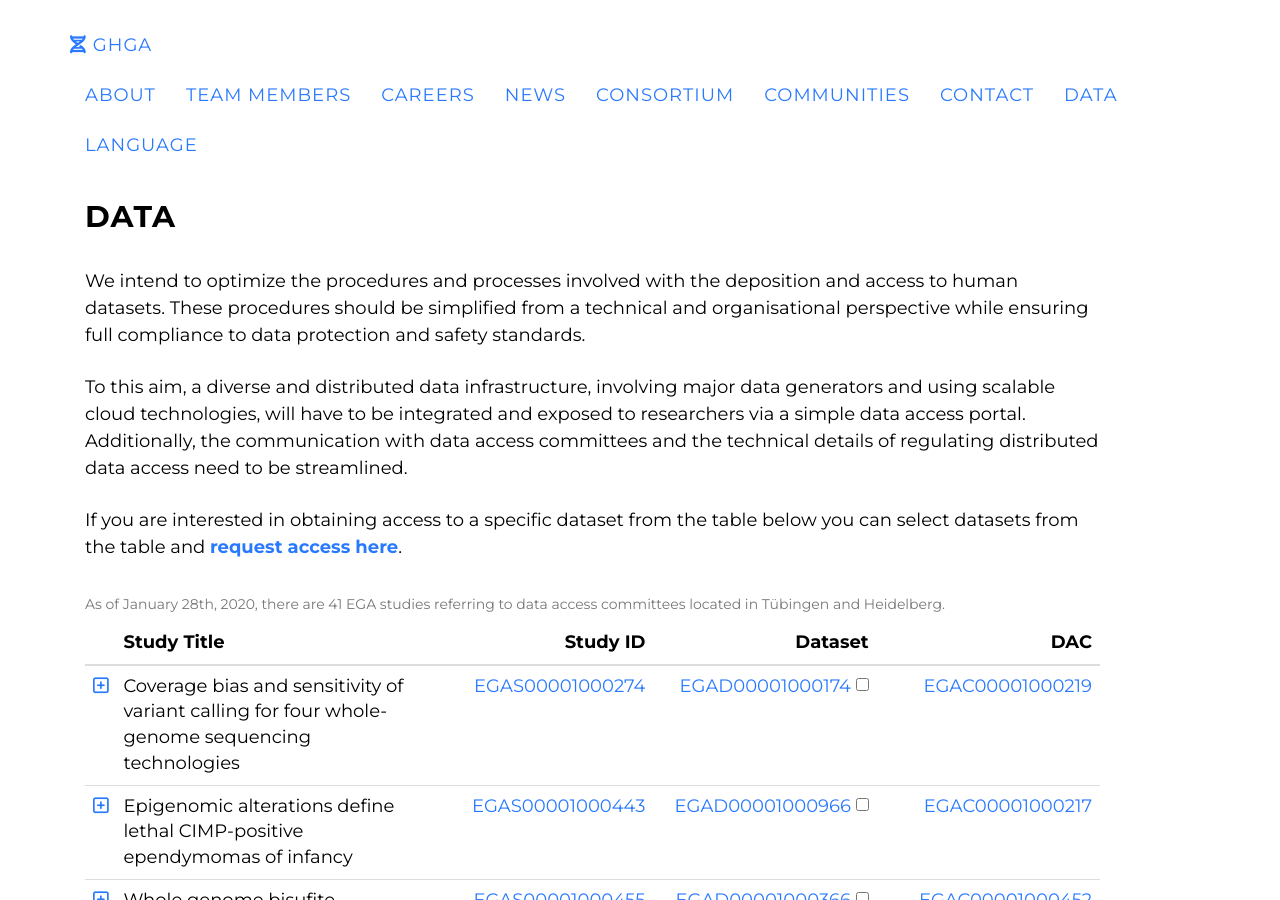
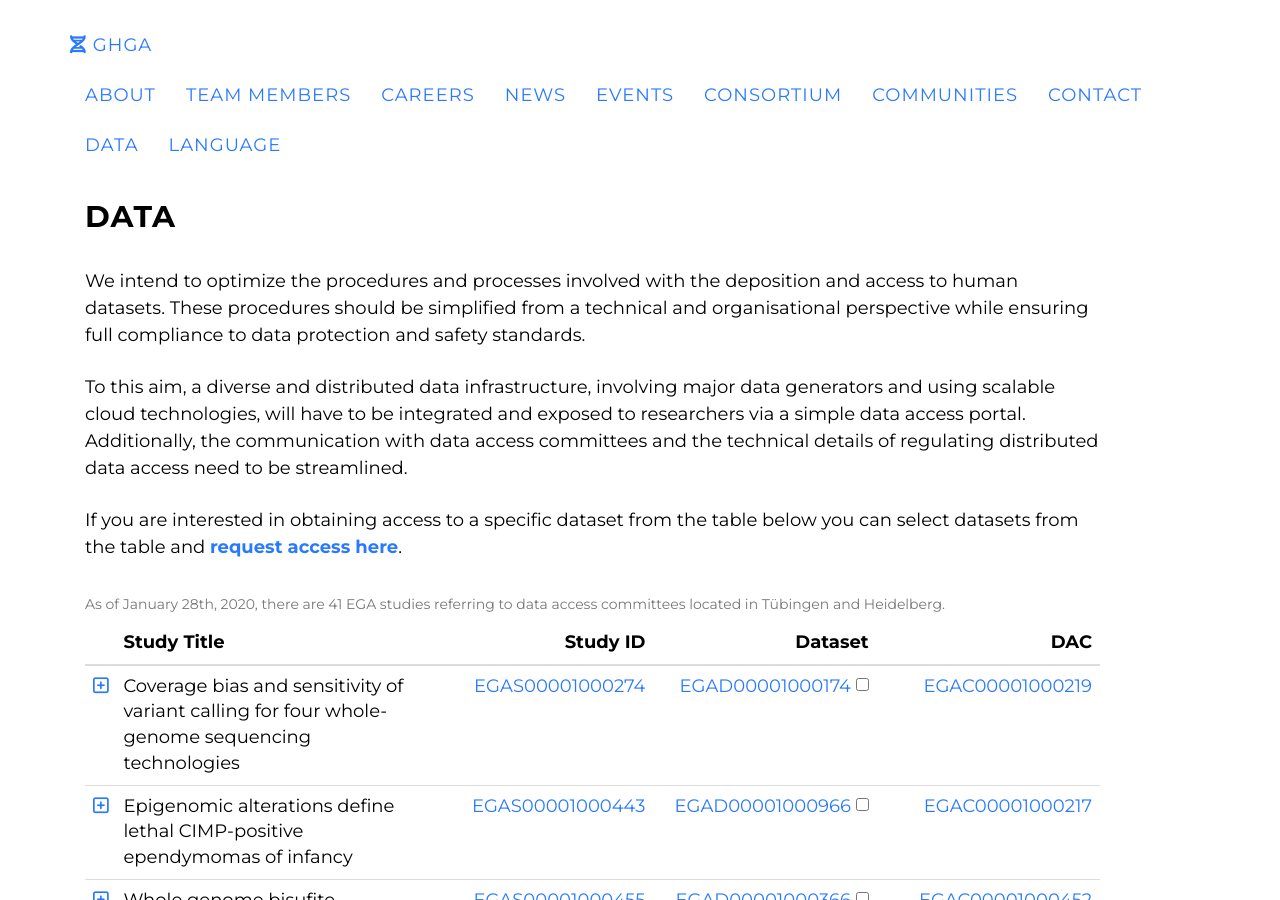
Before and after one commit to ghga-de/online, a Jekyll site: the page built from data.html, in a window 1280 px wide and 900 px high. Built offline with Jekyll 4.4.1, drawn with Linux system fonts in a browser that asks for light colours; nearby versions of some CDN libraries; a script that is not in the unit is left out.

Commit message:
add event to data navbar

```diff
--- a/_includes/data/nav.html
+++ b/_includes/data/nav.html
@@ -30,6 +30,9 @@
                         <a href="{{ site.url }}#news" data-i18n="news.navTitle"></a>
                     </li>
                     <li>
+                        <a href="{{ site.url }}#events" data-i18n="events.navTitle"></a>
+                    </li>
+                    <li>
                         <a href="{{ site.url }}#consortium" data-i18n="consortium.navTitle"></a>
                     </li>
                     <li>
```
